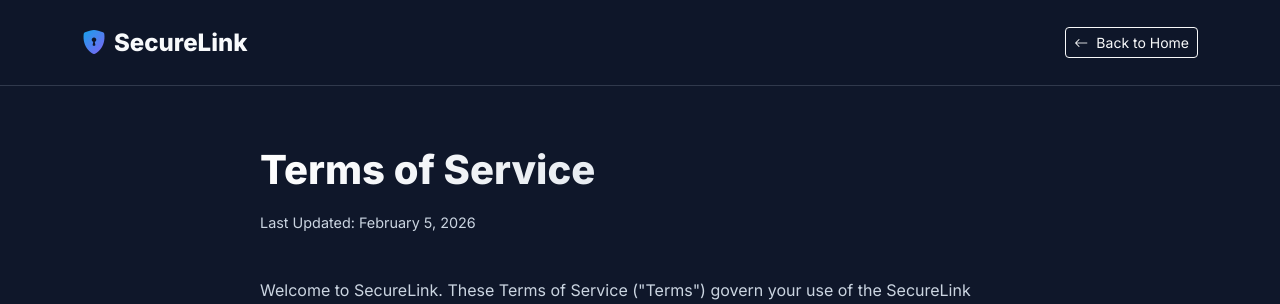
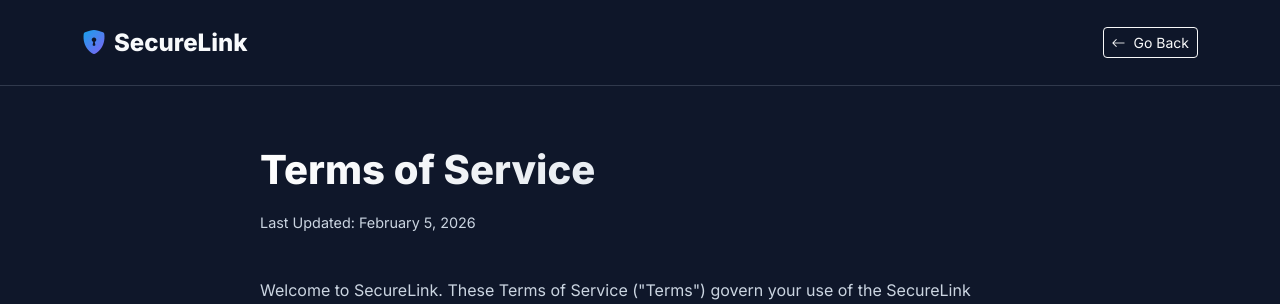
Before and after one commit to hyper1-afk/SecureLinkApp, a Flask app: page /terms in a window 1280 px wide. Shown: the top 304 px of the page. Run offline with Flask 3, Linux system fonts and the light colour scheme.

Commit message:
Fix back button on privacy/terms pages and require auth for /home

```diff
--- a/templates/privacy.html
+++ b/templates/privacy.html
@@ -131,11 +131,11 @@
     <!-- Navigation -->
     <nav class="navbar navbar-expand-lg sticky-top">
         <div class="container">
-            <a class="navbar-brand" href="/home">
+            <a class="navbar-brand" href="/">
                 <i class="bi bi-shield-lock-fill me-2"></i>SecureLink
             </a>
-            <a href="/home" class="btn btn-outline-light btn-sm">
-                <i class="bi bi-arrow-left me-2"></i>Back to Home
+            <a href="javascript:history.back()" class="btn btn-outline-light btn-sm">
+                <i class="bi bi-arrow-left me-2"></i>Go Back
             </a>
         </div>
     </nav>
--- a/templates/terms.html
+++ b/templates/terms.html
@@ -126,11 +126,11 @@
     <!-- Navigation -->
     <nav class="navbar navbar-expand-lg sticky-top">
         <div class="container">
-            <a class="navbar-brand" href="/home">
+            <a class="navbar-brand" href="/">
                 <i class="bi bi-shield-lock-fill me-2"></i>SecureLink
             </a>
-            <a href="/home" class="btn btn-outline-light btn-sm">
-                <i class="bi bi-arrow-left me-2"></i>Back to Home
+            <a href="javascript:history.back()" class="btn btn-outline-light btn-sm">
+                <i class="bi bi-arrow-left me-2"></i>Go Back
             </a>
         </div>
     </nav>
```
Also changed, not shown: templates/index.html (+6 -3 lines).
